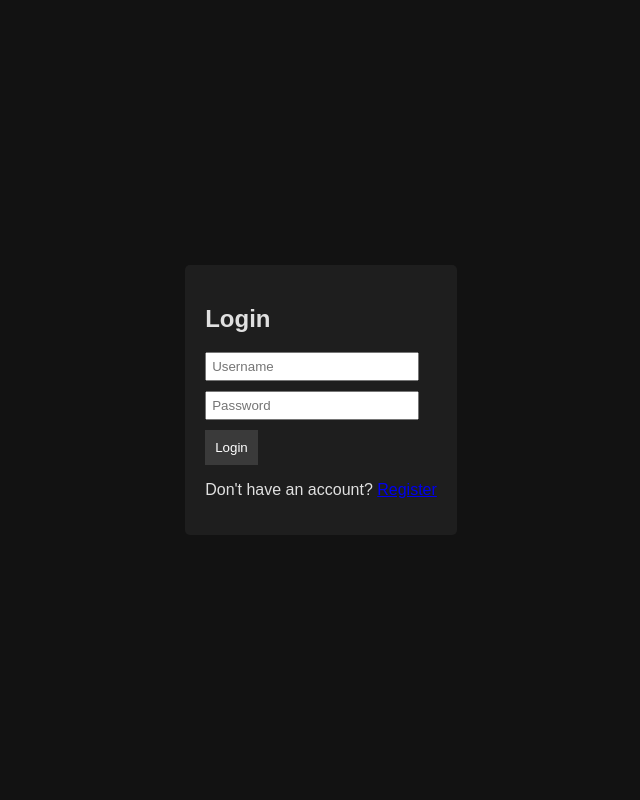
After one commit to davidcoates/connections, a Flask app: page /login in a window 1280 px wide. The commit adds this page. Shown: the whole page, without its empty margins (319-959 px from the left). Run offline with Flask 3, Linux system fonts and the light colour scheme; parts of the project's set-up code (start-up, migrations or seed data) failed here and were passed over.

Commit message:
login and puzzle stats

```diff
--- a/app.py
+++ b/app.py
@@ -1,33 +1,124 @@
-from flask import Flask, render_template, request, jsonify
+from flask import Flask, render_template, request, jsonify, redirect, url_for, flash
+from flask_login import LoginManager, UserMixin, login_user, login_required, logout_user, current_user
+from werkzeug.security import generate_password_hash, check_password_hash
 from service import Service, color_to_symbol, Color
 from datetime import datetime
+import json
+import os
 
 app = Flask(__name__)
+app.secret_key = 'your_secret_key_here'  # Change this to a random secret key
+login_manager = LoginManager()
+login_manager.init_app(app)
+login_manager.login_view = 'login'
+
 service = Service()
+USER_DATA_FILE = "user_data.json"
+
+class User(UserMixin):
+    def __init__(self, username):
+        self.id = username
+        self.username = username
+
+@login_manager.user_loader
+def load_user(username):
+    user_data = load_user_data()
+    if username in user_data:
+        return User(username)
+    return None
 
 def serialize_item(item):
     text, color = item
     return [text, color.name if color else None]
 
+def load_user_data():
+    if os.path.exists(USER_DATA_FILE):
+        with open(USER_DATA_FILE, 'r') as f:
+            return json.load(f)
+    else:
+        # Create the file with empty data if it doesn't exist
+        empty_data = {}
+        save_user_data(empty_data)
+        return empty_data
+
+def save_user_data(data):
+    with open(USER_DATA_FILE, 'w') as f:
+        json.dump(data, f)
+
 @app.route('/')
 def index():
     puzzles = service.get_puzzles()
     puzzle_dates = [puzzle.date.isoformat() for puzzle in puzzles]
-    return render_template('index.html', puzzle_dates=puzzle_dates)
+    user_data = load_user_data()
+    completed_puzzles = user_data.get(current_user.username, {}).get("completed_puzzles", 0) if current_user.is_authenticated else 0
+    return render_template('index.html', puzzle_dates=puzzle_dates, completed_puzzles=completed_puzzles)
+
+@app.route('/login', methods=['GET', 'POST'])
+def login():
+    if request.method == 'POST':
+        username = request.form['username']
+        password = request.form['password']
+        user_data = load_user_data()
+        if username in user_data and check_password_hash(user_data[username]['password'], password):
+            user = User(username)
+            login_user(user)
+            return redirect(url_for('index'))
+        else:
+            flash('Invalid username or password')
+    return render_template('login.html')
+
+@app.route('/register', methods=['GET', 'POST'])
+def register():
+    if request.method == 'POST':
+        username = request.form['username']
+        password = request.form['password']
+        user_data = load_user_data()
+        if username in user_data:
+            flash('Username already exists')
+        else:
+            user_data[username] = {
+                'password': generate_password_hash(password),
+                'completed_puzzles': 0,
+                'puzzle_attempts': {}
+            }
+            save_user_data(user_data)
+            user = User(username)
+            login_user(user)
+            return redirect(url_for('index'))
+    return render_template('register.html')
+
+@app.route('/logout')
+@login_required
+def logout():
+    logout_user()
+    return redirect(url_for('index'))
 
 @app.route('/new_game', methods=['POST'])
+@login_required
 def new_game():
     date = request.json.get('date')
     try:
         puzzle = next((p for p in service.get_puzzles() if p.date.isoformat() == date), None)
         if not puzzle:
             raise Exception("Invalid date")
+
+        user_data = load_user_data()
+        user_puzzles = user_data[current_user.username]['puzzle_attempts']
+        if str(puzzle.id) in user_puzzles:
+            if user_puzzles[str(puzzle.id)]["completed"]:
+                return jsonify({'error': "You've already completed this puzzle."}), 400
+            elif user_puzzles[str(puzzle.id)]["failed"]:
+                return jsonify({'error': "You've already failed this puzzle and cannot reattempt it."}), 400
+
         game = service.new_game(puzzle.id)
+        user_puzzles[str(puzzle.id)] = {"completed": False, "failed": False}
+        save_user_data(user_data)
         return jsonify({'game_id': game.id, 'items': [serialize_item(item) for item in game.items]}), 200
     except Exception as e:
         return jsonify({'error': str(e)}), 400
 
 @app.route('/game_state/<game_id>', methods=['GET'])
+@login_required
 def game_state(game_id):
     try:
         game = service.get_game(game_id)
@@ -41,18 +132,33 @@ def game_state(game_id):
         return jsonify({'error': str(e)}), 400
 
 @app.route('/guess/<game_id>', methods=['POST'])
+@login_required
 def guess(game_id):
     items = request.json.get('items', [])
     try:
         game = service.get_game(game_id)
         result = game.guess(items)
-        return jsonify({
+        user_data = load_user_data()
+        user_puzzles = user_data[current_user.username]['puzzle_attempts']
+
+        response_data = {
             'result': result.name,
             'items': [serialize_item(item) for item in game.items],
             'solved_colors': [color.name for color in game.solved_colors],
             'attempts_remaining': game.attempts_remaining,
             'solved': game.solved
-        }), 200
+        }
+
+        if game.solved:
+            user_data[current_user.username]['completed_puzzles'] += 1
+            user_puzzles[str(game.puzzle.id)]["completed"] = True
+            save_user_data(user_data)
+            response_data['completed_puzzles'] = user_data[current_user.username]['completed_puzzles']
+        elif game.attempts_remaining == 0:
+            user_puzzles[str(game.puzzle.id)]["failed"] = True
+            save_user_data(user_data)
+
+        return jsonify(response_data), 200
     except Exception as e:
         return jsonify({'error': str(e)}), 400
 
--- /dev/null
+++ b/requirements.txt
@@ -0,0 +1 @@
+# Automatically generated by https://github.com/damnever/pigar.
--- /dev/null
+++ b/templates/login.html
@@ -0,0 +1,50 @@
+<!DOCTYPE html>
+<html lang="en">
+<head>
+    <meta charset="UTF-8">
+    <meta name="viewport" content="width=device-width, initial-scale=1.0">
+    <title>Login - NYT Connections Clone</title>
+    <style>
+        body {
+            font-family: Arial, sans-serif;
+            background-color: #121212;
+            color: #e0e0e0;
+            display: flex;
+            justify-content: center;
+            align-items: center;
+            height: 100vh;
+            margin: 0;
+        }
+        form {
+            background-color: #1e1e1e;
+            padding: 20px;
+            border-radius: 5px;
+        }
+        input {
+            display: block;
+            margin: 10px 0;
+            padding: 5px;
+            width: 200px;
+        }
+        button {
+            background-color: #3a3a3a;
+            color: white;
+            border: none;
+            padding: 10px;
+            cursor: pointer;
+        }
+        button:hover {
+            background-color: #4a4a4a;
+        }
+    </style>
+</head>
+<body>
+    <form method="POST">
+        <h2>Login</h2>
+        <input type="text" name="username" placeholder="Username" required>
+        <input type="password" name="password" placeholder="Password" required>
+        <button type="submit">Login</button>
+        <p>Don't have an account? <a href="{{ url_for('register') }}">Register</a></p>
+    </form>
+</body>
+</html>
```
Also changed, not shown: templates/index.html (+21 -0 lines), templates/register.html (added, +50 -0 lines), 1 other file.
